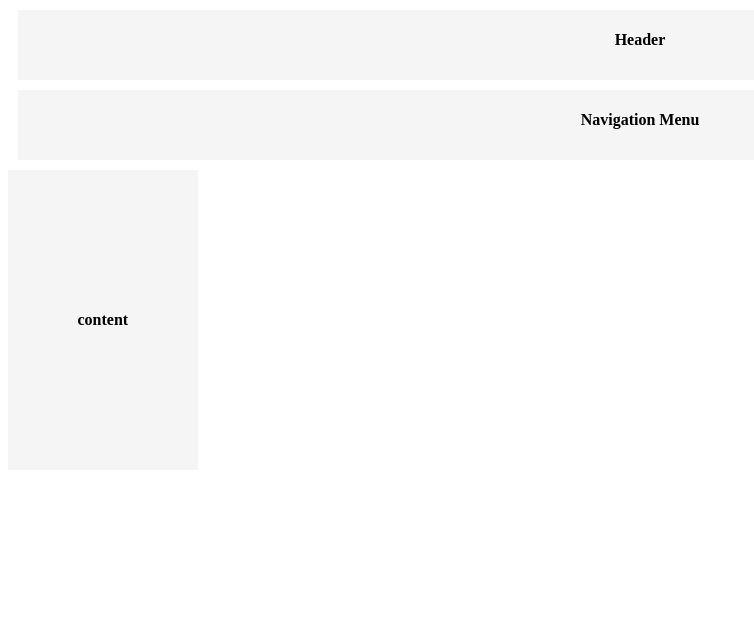
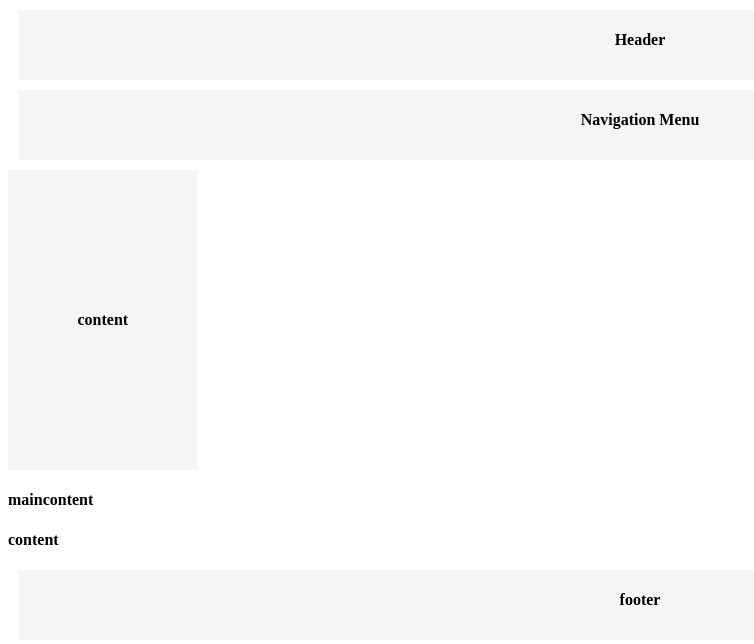
Before and after one commit to Muhammad-Hamza-Tahir/CSS-Flexbox-Assignment, a plain HTML site: page index.html in a window 1280 px wide. Shown: the whole page, without its empty margins (0-754 px from the left). Drawn offline with Linux system fonts and the light colour scheme.

Commit message:
Update index.html

```diff
--- a/index.html
+++ b/index.html
@@ -20,10 +20,17 @@
            <div class= "main-content">
                 <div class="side-bar">
                      <h4>content</h4>
+                     </div>
                      <div class="content">
+                           <h4>    maincontent   </h4>
+                     </div>
+                     <div class="right-bar">
+                        <h4> content </h4>
+                     </div>
 
-                     </div>
-                </div>
+           </div>
+           <div class="header">
+                    <h4>footer</h4>
            </div>
       </div>
 
```
